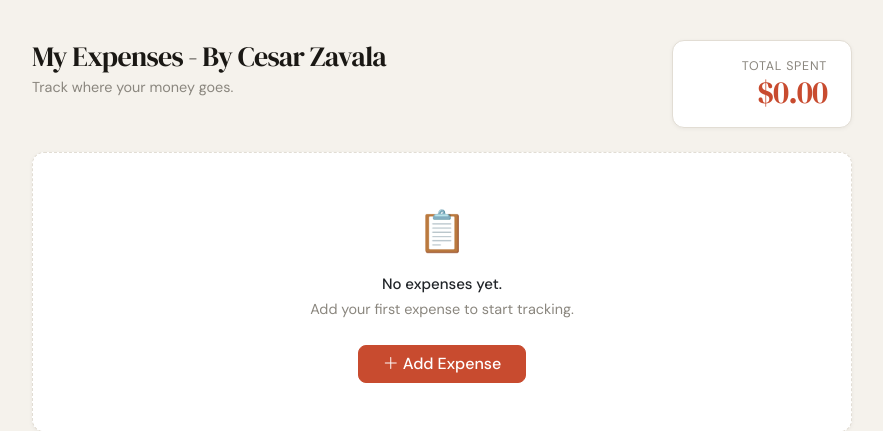
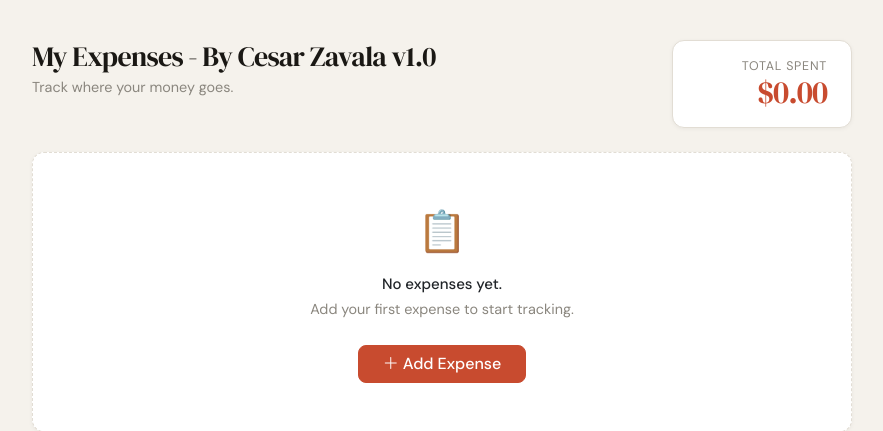
Before and after one commit to cesar1/my-expenses, a Flask app: page / in a window 1280 px wide. Shown: the part 69-500 px from the top of the page, without its empty margins (198-1081 px from the left). Run offline with Flask 3, Linux system fonts and the light colour scheme; data that the repository does not hold is empty.

Commit message:
Add v1.0 to page title
Co-Authored-By: Claude Opus 4.7 <noreply@anthropic.com>

```diff
--- a/templates/index.html
+++ b/templates/index.html
@@ -6,7 +6,7 @@
 <!-- Header + Total -->
 <div class="d-flex align-items-start justify-content-between mb-4 flex-wrap gap-3">
   <div>
-    <h1 class="page-title">My Expenses - By Cesar Zavala</h1>
+    <h1 class="page-title">My Expenses - By Cesar Zavala v1.0</h1>
     <p class="page-subtitle">Track where your money goes.</p>
   </div>
 
```
